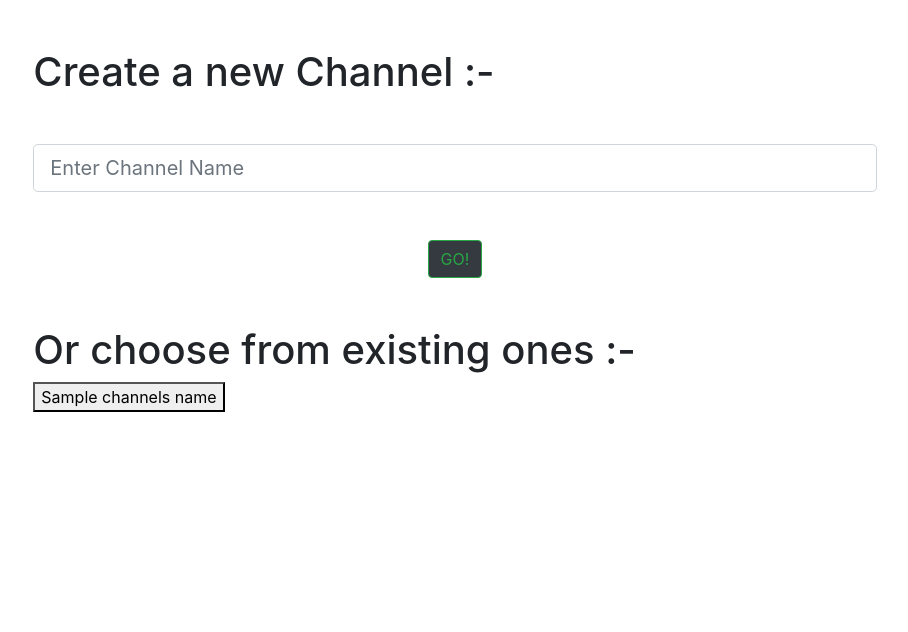
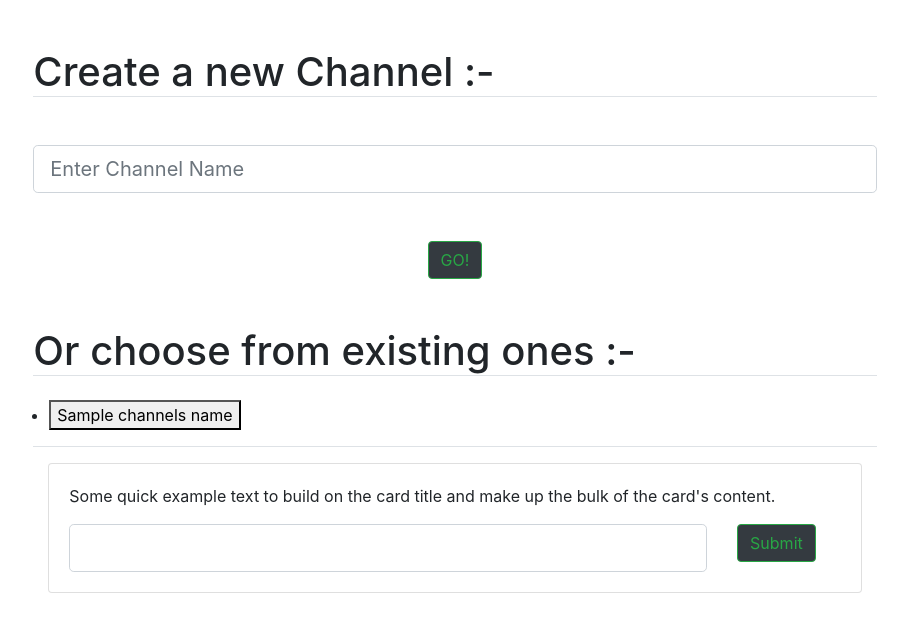
Before and after one commit to HashirGJ8842/Flack, a Flask app: template templates/home.html in a window 1280 px wide. Shown: the part 56-688 px from the top of the page, without its empty margins (185-1093 px from the left). Run offline with Flask 2, Linux system fonts and the light colour scheme; the template is opened without the code that fills it: most values are stand-ins (such as "Sample title", 1, 10 or a date in 2020); some libraries are stand-ins or nearby versions.

Commit message:
Added messages input section

```diff
--- a/application.py
+++ b/application.py
@@ -16,16 +16,13 @@ channels_name = []
 @app.route('/', methods=['GET', 'POST'])
 @app.route('/home', methods=['GET', 'POST'])
 def home():
-    if session.get('channel') == None:
-        session['channel'] = None
     if session.get('username') == None:
         session['username'] = None
-        session['channel'] = None
     if request.method == "POST":
         if request.form.get('display_name'):
             session['username'] = request.form.get('display_name')
             flash(f'You\'re now logged in as {session["username"]}', 'success')
-    return render_template('home.html', display_name=session['username'], channels_name=channels_name)
+    return render_template('home.html', display_name=session['username'], channels_name=channels_name, channels=channels)
 
 
 @app.route('/logout', methods=['POST', 'GET'])
@@ -39,10 +36,12 @@ def logout():
 def new_channel(data):
     session['channel'] = data['channel']
     channel = data['channel']
-    channels_name.append(channel)
+    new = False
+    if channel not in channels_name:
+        channels_name.append(channel)
+        new = True
     channels.append({'name': channel, 'messages': None})
-    print('HI')
-    emit('show channel', {'name': channel, 'messages': None}, broadcast=True)
+    emit('show channel', {'name': channel, 'messages': None, 'new': new}, broadcast=True)
 
 
 @socketio.on('channel select')
@@ -54,8 +53,13 @@ def channel_select(data):
         if i['name'] == channel:
             break
     try:
-        i['messaeges']
+        i['messages']
     except KeyError:
         i['messages'] = None
 
-    emit('show channel', {'name': i['name'], 'messages': i['messages']}, broadcast=True)
+    emit('show channel', {'name': i['name'], 'messages': i['messages'], 'new': False}, broadcast=True)
+
+
+@socketio.on('store message')
+def store_message(data):
+    print(data['message'])
--- a/templates/home.html
+++ b/templates/home.html
@@ -22,7 +22,7 @@
         <div class="mr-auto">
 
         </div>
-        <span style="color: white" class="mr-3">Welcome {{ display_name }}</span>
+        <span style="color: white" class="mr-3">Welcome <span id="name">{{ display_name }}</span></span>
         <a class="btn btn-outline-success" href={{ url_for('logout') }}>Logout</a>
         {% else %}
         <div class="mr-auto">
@@ -48,20 +48,35 @@
 
         </div>
         <div class="col-lg-8 col-10 mt-5">
-            <h1> Create a new Channel :- </h1>
+            <h1 class="border-bottom"> Create a new Channel :- </h1>
             <input class="form-control form-control-lg mt-5 new-channel-name" placeholder="Enter Channel Name" name="channel">
                 <div class="mt-5 py-auto">
                     <center>
                 <button class="btn btn-outline-success btn-dark" id="new"> GO! </button>
                         </center>
                     </div>
-            <h1 class="mt-5"> Or choose from existing ones :- </h1>
+            <h1 class="mt-5 border-bottom"> Or choose from existing ones :- </h1>
+            <ul class="border-bottom p-3">
                 {% for i in channels_name %}
-                <button class="channell" data-channel="{{ i }}"  style="text-decoration: none"> {{ i }} </button><br/>
+                <li><button class="channell">{{ i }}</button></li>
                 {% endfor %}
-        </div>
-        <div id="messages-section" class="col-5">
-
+            </ul>
+            <!--    <button class="channell" data-channel="{{ i }}"  style="text-decoration: none"> {{ i }} </button><br/> -->
+            <div class="col-lg-12 col-10">
+                <div class="card">
+  <div class="card-body" id="messages-section">
+    <p class="card-text">Some quick example text to build on the card title and make up the bulk of the card's content.</p>
+      <div class="row">
+          <div class="col-10">
+      <input class="form-control form-control-lg" id="message"/>
+          </div>
+          <div class="col-2">
+              <button class="btn btn-outline-success btn-dark" id="message-button">Submit</button>
+          </div>
+      </div>
+  </div>
+</div>
+            </div>
         </div>
         </div>
         {% else %}
```
Also changed, not shown: static/index.js (+40 -13 lines).
